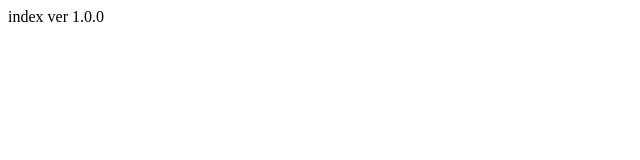
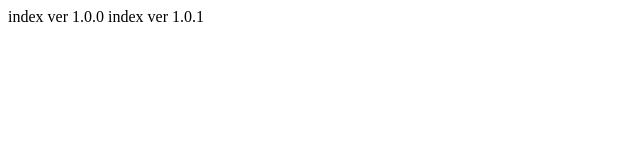
Before and after one commit to MavilH/BT02_Git, a plain HTML site: page index.html in a window 1280 px wide. Shown: the whole page, without its empty margins (0-640 px from the left). Drawn offline with Linux system fonts and the light colour scheme.

Commit message:
index ver 1.0.1

```diff
--- a/index.html
+++ b/index.html
@@ -6,6 +6,6 @@
     <title>Document</title>
   </head>
   <body>
-    index ver 1.0.0
+    index ver 1.0.0 index ver 1.0.1
   </body>
 </html>
```
